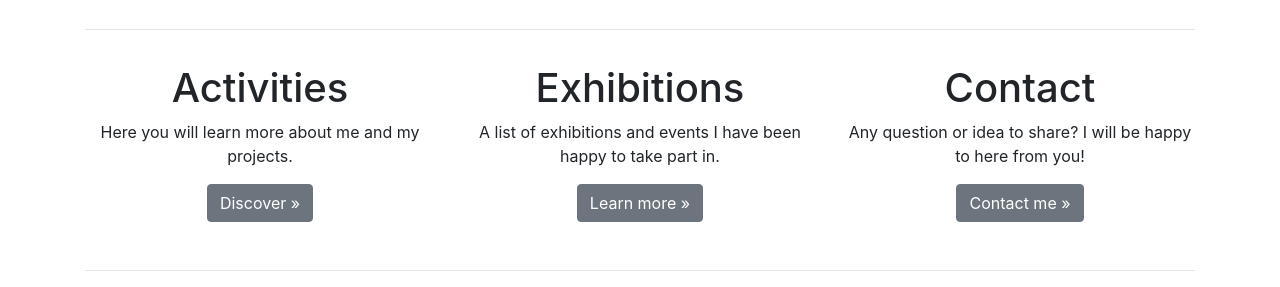
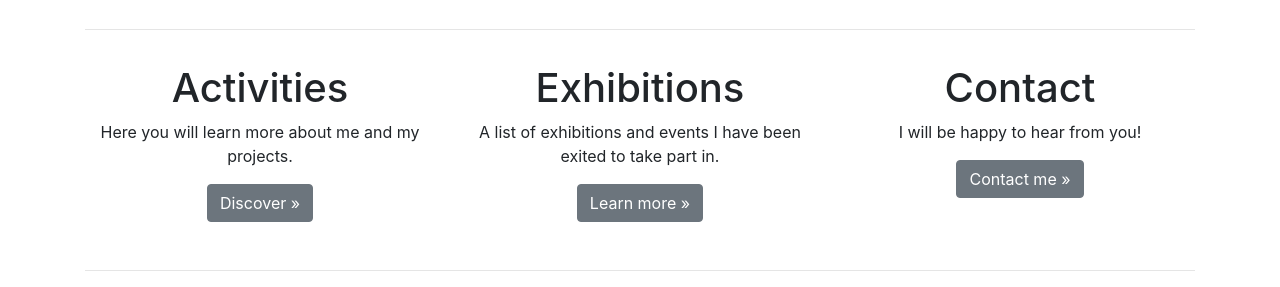
Before and after one commit to thuarte/thuarte.github.io, a plain HTML site: page index.html in a window 1280 px wide. Shown: the part 686-973 px from the top of the page. Drawn offline with nearby package versions, Linux system fonts and the light colour scheme.

Commit message:
Update index.html

```diff
--- a/index.html
+++ b/index.html
@@ -130,12 +130,12 @@
     </div>
     <div class="col-lg-4 mb-3">
       <h1>Exhibitions</h1>
-      <p>A list of exhibitions and events I have been happy to take part in.</p>
+      <p>A list of exhibitions and events I have been exited to take part in.</p>
       <p><a class="btn btn-secondary" href="exhibitions.html" role="button">Learn more &raquo;</a></p>
     </div>
     <div class="col-lg-4 mb-3">
       <h1>Contact</h1>
-      <p>Any question or idea to share? I will be happy to here from you!</p>
+      <p>I will be happy to hear from you!</p>
       <p><a class="btn btn-secondary" href="contact.html" role="button">Contact me &raquo;</a></p>
     </div>
   </div>
```
